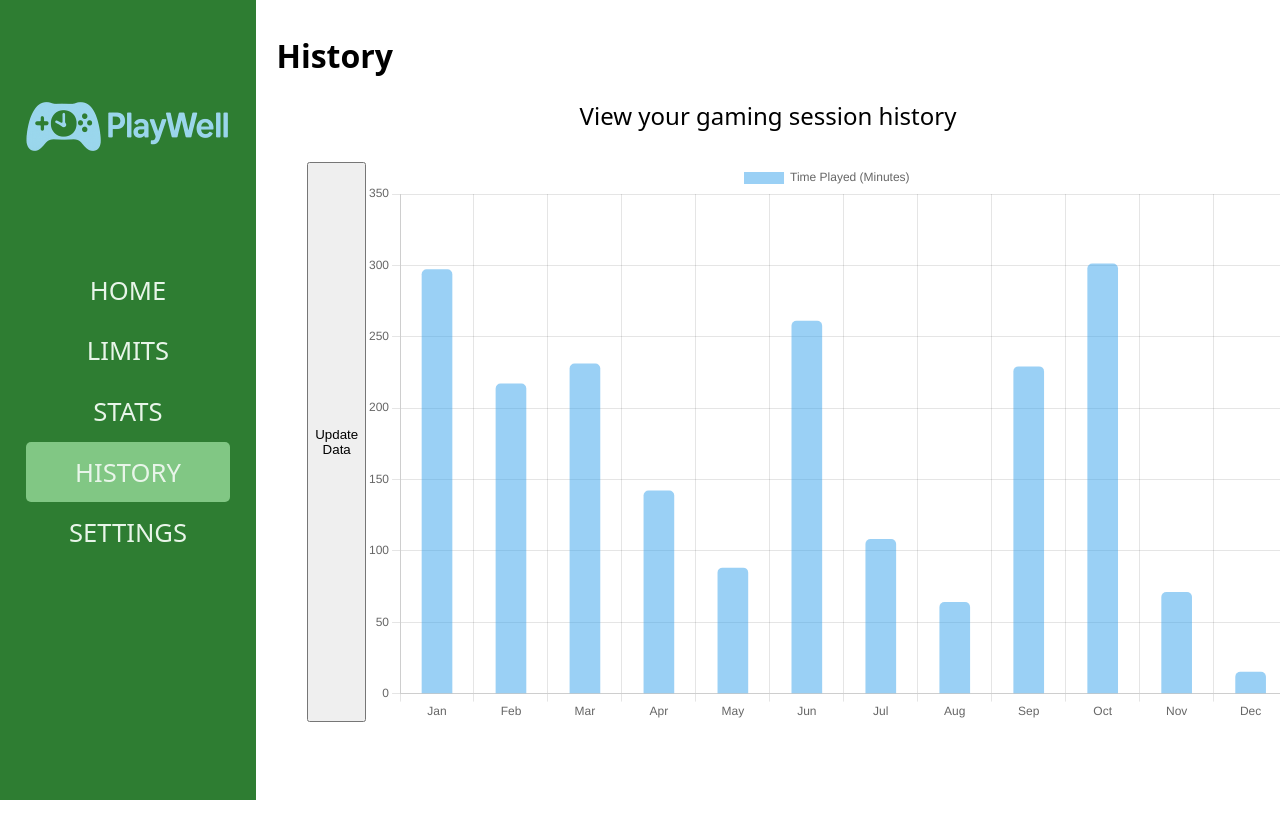
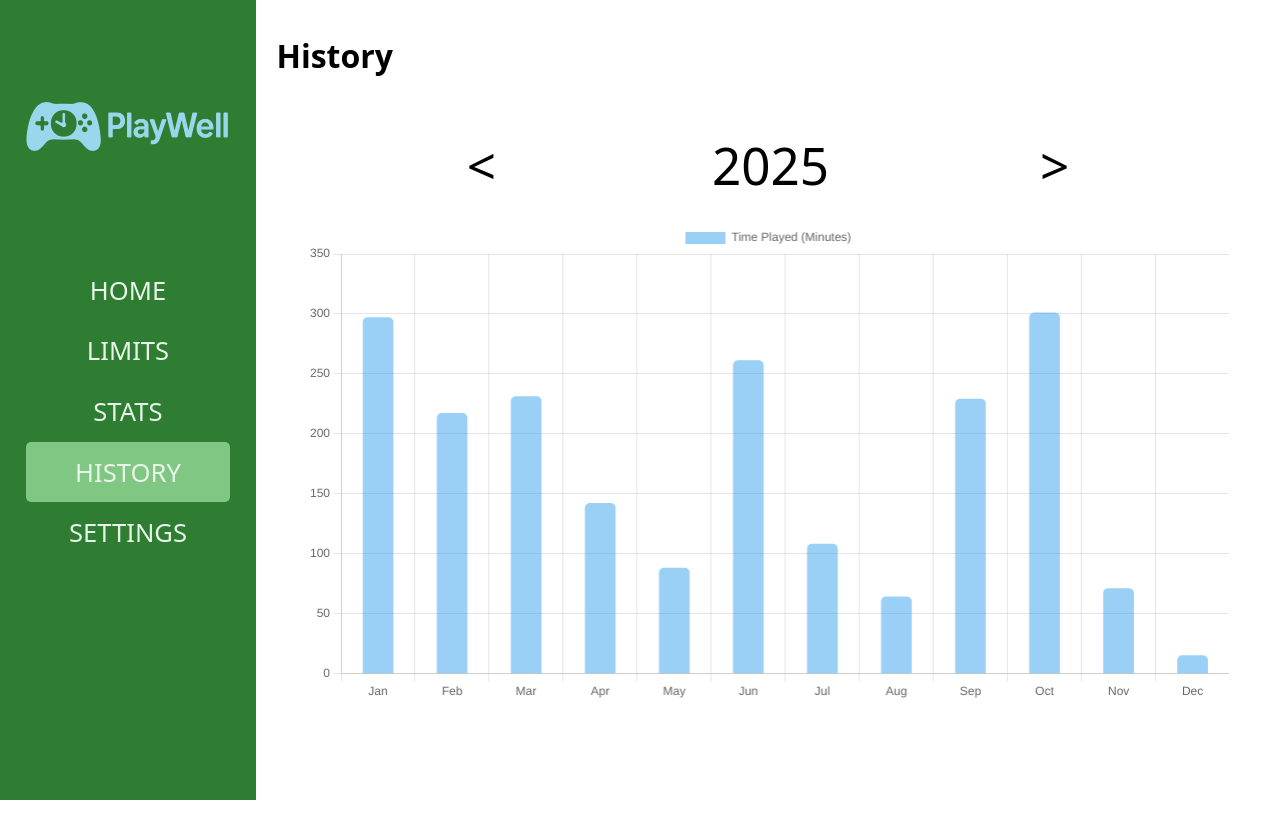
Before and after one commit to Sepzie/PlayWell, a React (Vite) app: page /history in a window 1280 px wide. Built offline with nearby package versions, Linux system fonts and the light colour scheme.

Commit message:
Updated History Bar Chart to show & swap between years

```diff
--- a/src/components/HistoryBarChart.jsx
+++ b/src/components/HistoryBarChart.jsx
@@ -4,6 +4,20 @@ import { useEffect } from "react";
 import { Bar } from "react-chartjs-2"
 
 function HistoryBarChart(){
+  // Setup current date
+    const monthNames = ["January", "February", "March", "April", "May", "June",
+  "July", "August", "September", "October", "November", "December"
+  ];
+    let currentDate = new Date();
+    let currentMonth = currentDate.getMonth();
+    let currentYear = currentDate.getFullYear();
+    let currentDateButton;
+    let currentDateInput;
+    let currentYearInput;
+
+    let yearBreakdown = true;
+
+    // Setup data for bar chart
     const playTimeList = {months: [], timePlayed: []};
     populateList(playTimeList);
     const data = {
@@ -28,31 +42,128 @@ function HistoryBarChart(){
       options: options
     }
 
+    // Get canvas & create new bar chart on page load
     let barChart;
-
+    let useEffectExecuted = false;
     useEffect(() => {
       let ctx = document.getElementById('bar-chart').getContext('2d');
       if (barChart) {
         barChart.destroy();
       }
       barChart = new ChartJS(ctx, config);
+
+      // Update current date text
+      currentDateButton = document.getElementById('current-date-button');
+      currentDateButton.textContent = `${currentYear}`;
+
+      currentDateInput = document.getElementById('date-input');
+      currentYearInput = document.getElementById('year-input');
+      currentDateInput.value = currentDate.getFullYear(currentYearInput);
+      if (!useEffectExecuted) {
+        addYearsInput(currentYearInput, currentDate);
+      }
+      useEffectExecuted = true;
     }, [])
 
+    // Update list on button click
     const updateList = () => {
       populateList(playTimeList);
       barChart.update();
     }
 
+    // Performed on clicking on the current date
+    const showDatePicker = () => {
+      if (yearBreakdown) {
+        currentYearInput.showPicker();
+      }
+      else {
+        currentDateInput.showPicker();
+      }
+    }
+
+    // Updates the date with the chosen date in the date input value
+    // Date is offset by one month, so nextDate() is called
+    const updateDate = () => {
+      if (yearBreakdown) {
+        currentYear = currentYearInput.value;
+        currentDateButton.textContent = `${currentYear}`;
+        updateList();
+      }
+
+      else {
+        currentDate = new Date(currentDateInput.value);
+        currentMonth = currentDate.getMonth();
+        currentYear = currentDate.getFullYear();
+        nextDate();
+      }
+    }
+
+    // Goes to the previous month & updates the current date text & bar chart
+    const previousDate = () => {
+      if (yearBreakdown) {
+        currentYear--;
+        currentDateButton.textContent = `${currentYear}`;
+        currentYearInput.value = currentYear;
+        updateList();
+      }
+
+      else {
+        currentMonth--;
+        if (currentMonth < 0) {
+          currentMonth = 11;
+          currentYear--;
+        }
+        currentDateButton.textContent = `${monthNames[currentMonth]} ${currentYear}`;
+        updateList();
+      }
+
+    }
+
+    // Goes to the next month & updates the current date text & bar chart
+    const nextDate = () => {
+      if (yearBreakdown) {
+        currentYear++;
+        currentDateButton.textContent = `${currentYear}`;
+        currentYearInput.value = currentYear;
+        updateList();
+      }
+
+      else {
+        currentMonth++;
+        if (currentMonth > 11) {
+          currentMonth = 0;
+          currentYear++;
+        }
+        currentDateButton.textContent = `${monthNames[currentMonth]} ${currentYear}`;
+        updateList();
+      }
+    }
+
     return (
-      <div id="history-bar-chart">
-        <button onClick={() => updateList()}>Update Data</button>
-        <canvas id="bar-chart"></canvas>
+      <div id="history-bar-chart-components">
+        <div id="buttons-holder">
+          <button id="back-button" onClick={() => previousDate()}>&lt;</button>
+          <div>
+            <input type="month" id="date-input" onChange={() => updateDate()}></input>
+
+            <select id="year-input" min="2025" max="2075" onChange={() => updateDate()}>
+
+            </select>
+            <button id="current-date-button" onClick={() => showDatePicker()}>Update Data</button>
+          </div>
+          <button id="next-button" onClick={() => nextDate()}>&gt;</button>
+        </div>
+
+        <div id="history-bar-chart">
+          <canvas id="bar-chart"></canvas>
+        </div>
       </div>
 
   );
 }
 
 function populateList(playTimeList) {
+    // Add randomized data to list for bar chart
     playTimeList.months = ["Jan", "Feb", "Mar", "Apr", "May", "Jun",
         "Jul", "Aug", "Sep", "Oct", "Nov", "Dec"]
     for (let i = 0; i < 12; i++) {
@@ -60,6 +171,13 @@ function populateList(playTimeList) {
     }
 }
 
-
+function addYearsInput(currentYearInput, currentDate) {
+  let minimumYear = 2025;
+  let maximumYear = 2075;
+  for (let i = minimumYear; i <= maximumYear; i++) {
+    currentYearInput.innerHTML += `<option value='${i}'>${i}</option>`;
+  }
+  currentYearInput.value = currentDate.getFullYear();
+}
 
 export default HistoryBarChart;
--- a/src/css/History.css
+++ b/src/css/History.css
@@ -1,12 +1,59 @@
-#history-bar-chart-container {
+#history-bar-chart-root {
     padding-top: 3%;
-    height: 70vh;
+    height: 75vh;
     width: 100%;
     justify-content: center;
 }
 
+#history-bar-chart-components {
+    height: 100%;
+}
+
+#buttons-holder {
+    justify-self: center;
+    justify-content: space-between;
+    display: flex;
+    width: 60%;
+}
+
+button {
+    font-family: 'system-ui';
+    font-weight: 500;
+    font-size: 4vw;
+    border: 0;
+    background-color: transparent;
+    transition: background-color 0.15s ease-in-out;
+    border-radius: 5px;
+}
+
+button:hover {
+    background-color: #cdcdcd;
+}
+
+button:active {
+    background-color: #9E9E9E;
+}
+
+#date-input {
+    width: 0px;
+    height: 0px;
+    visibility: hidden;
+}
+
+#year-input {
+    width: 10vw;
+    height: 0px;
+    position: absolute;
+    font-size: 2vw;
+    margin-top: 5vw;
+    font-family: 'system-ui';
+    visibility: collapse;
+    text-align: center;
+}
+
 #history-bar-chart {
-    height: 100%;
+    height: 80%;
+    padding-top: 2%;
     justify-self: center;
     display: flex;
     width: 90%;
--- a/src/pages/History.jsx
+++ b/src/pages/History.jsx
@@ -6,8 +6,7 @@ function History() {
   return (
     <div className="page">
       <h1>History</h1>
-      <p>View your gaming session history</p>
-      <div id="history-bar-chart-container">
+      <div id="history-bar-chart-root">
         <HistoryBarChart/>
       </div>
     </div>
```
